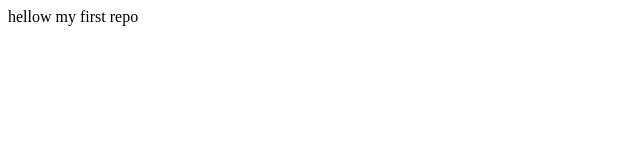
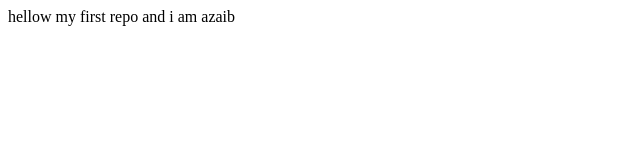
Before and after one commit to azaibMeer/myRepo, a plain HTML site: page index.html in a window 1280 px wide. Shown: the whole page, without its empty margins (0-640 px from the left). Drawn offline with Linux system fonts and the light colour scheme.

Commit message:
update
i update p

```diff
--- a/index.html
+++ b/index.html
@@ -3,6 +3,6 @@
         <title></title>
     </head>
     <body>
-        <p>hellow my first repo</p>
+        <p>hellow my first repo and i am azaib</p>
     </body>
 </html>
```
